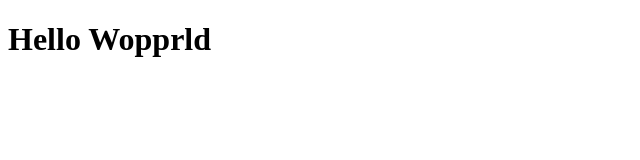
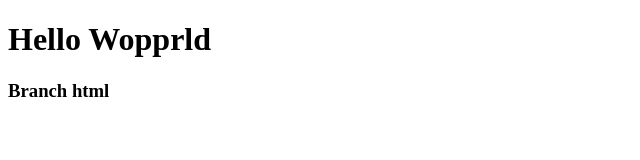
Before and after one commit to Nirjhor3029/test, a plain HTML site: page index.html in a window 1280 px wide. Shown: the whole page, without its empty margins (0-640 px from the left). Drawn offline with Linux system fonts and the light colour scheme.

Commit message:
html commit 2

```diff
--- a/index.html
+++ b/index.html
@@ -7,5 +7,6 @@
 </head>
 <body>
     <h1>Hello Wopprld</h1>
+    <h3>Branch html</h3>
 </body>
 </html>
```
